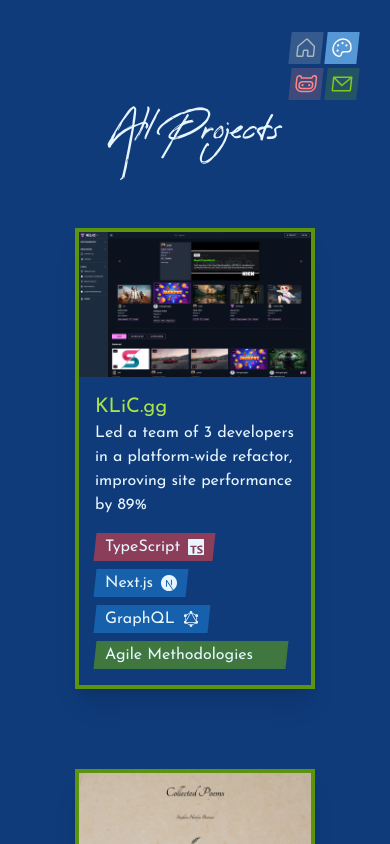
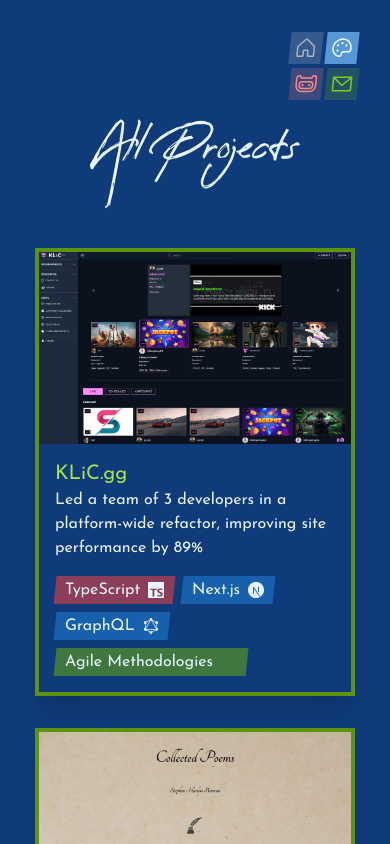
Before and after one commit to theMorganObject/tmo-portfolio, a Next.js app: page /projects in a window 390 px wide. Shown: the top 844 px of the page. Built offline with nearby package versions, Linux system fonts and the light colour scheme; some icons are missing.

Commit message:
gallery responsive styling

```diff
--- a/src/app/projects/page.tsx
+++ b/src/app/projects/page.tsx
@@ -3,7 +3,7 @@
 export default function Projects() {
   return (
     <section className='min-h-screen bg-blue-12 font-sans'>
-      <h2 className='pt-28 flex justify-center font-reey text-blue-0 text-3xl xs:text-4xl md:text-5xl md:pb-4'>
+      <h2 className='pt-32 mb-16 flex justify-center font-reey text-blue-0 text-4xl md:text-5xl md:mb-20'>
         All Projects
       </h2>
       <div className='mt-10 flex justify-center'>
--- a/src/components/gallery/Card.tsx
+++ b/src/components/gallery/Card.tsx
@@ -24,9 +24,11 @@
     <Link
       href={linkPath}
       aria-label={`Learn more about ${siteName}`}
-      className='flex flex-col items-start w-60 m-10 bg-transparent border-4 border-lime-9 shadow-xl transition duration-200 hover:scale-105 hover:cursor-pointer hover:shadow-2xl focus:ring-4 focus:ring-blue-0'
+      className='flex flex-col items-start m-4 min-w-60 max-w-80 bg-transparent border-4 border-lime-9 shadow-xl transition duration-200 hover:scale-105 hover:cursor-pointer hover:shadow-2xl focus:ring-4 focus:ring-blue-0'
     >
-      <Image src={imagePath} alt={alt} width={240} height={240} priority />
+      <div className='relative w-full h-48'>
+        <Image src={imagePath} alt={alt} className='object-cover' fill />
+      </div>
       <div className='p-4'>
         <h3 className='text-xl text-lime-4'>{siteName}</h3>
         <p className='text-blue-0'>{cardText}</p>
--- a/src/components/gallery/Gallery.tsx
+++ b/src/components/gallery/Gallery.tsx
@@ -4,7 +4,7 @@
 
 function Gallery() {
   return (
-    <div className='flex flex-col md:flex-row md:flex-wrap md:justify-center md:gap-4'>
+    <div className='flex flex-col sm:flex-row sm:flex-wrap sm:justify-center'>
       {workSamples.map((sample) => {
         const skillData = sample.skills.map((skill) => ({
           skill,
```
